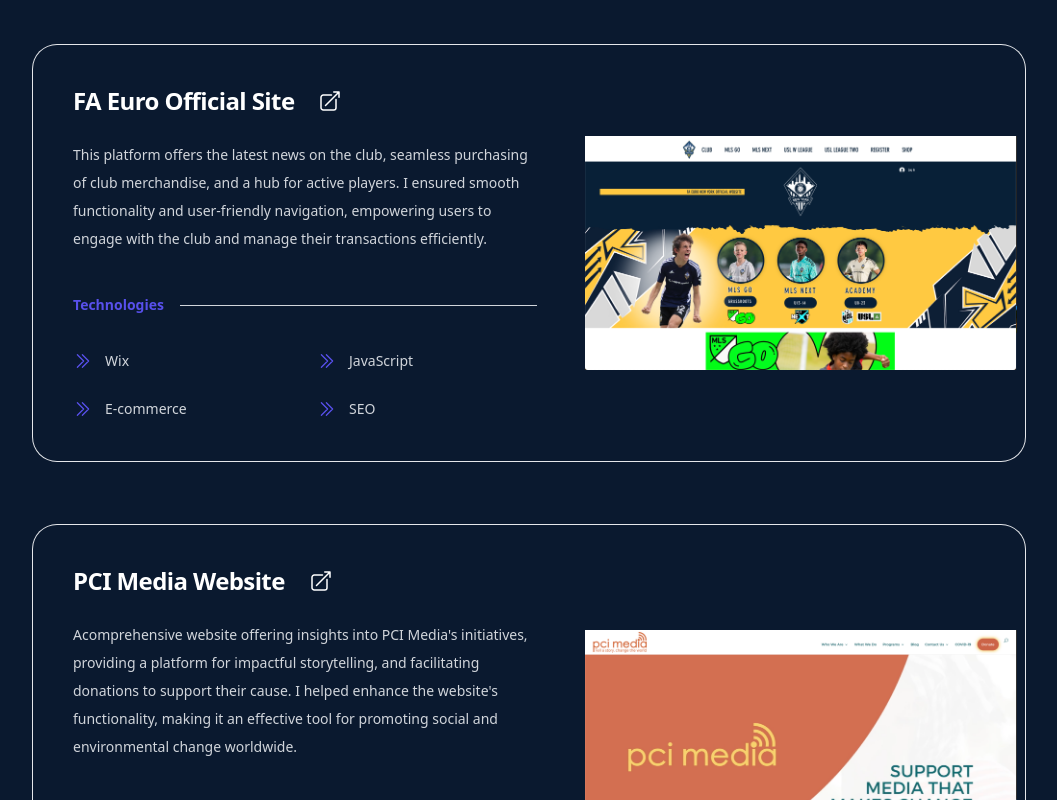
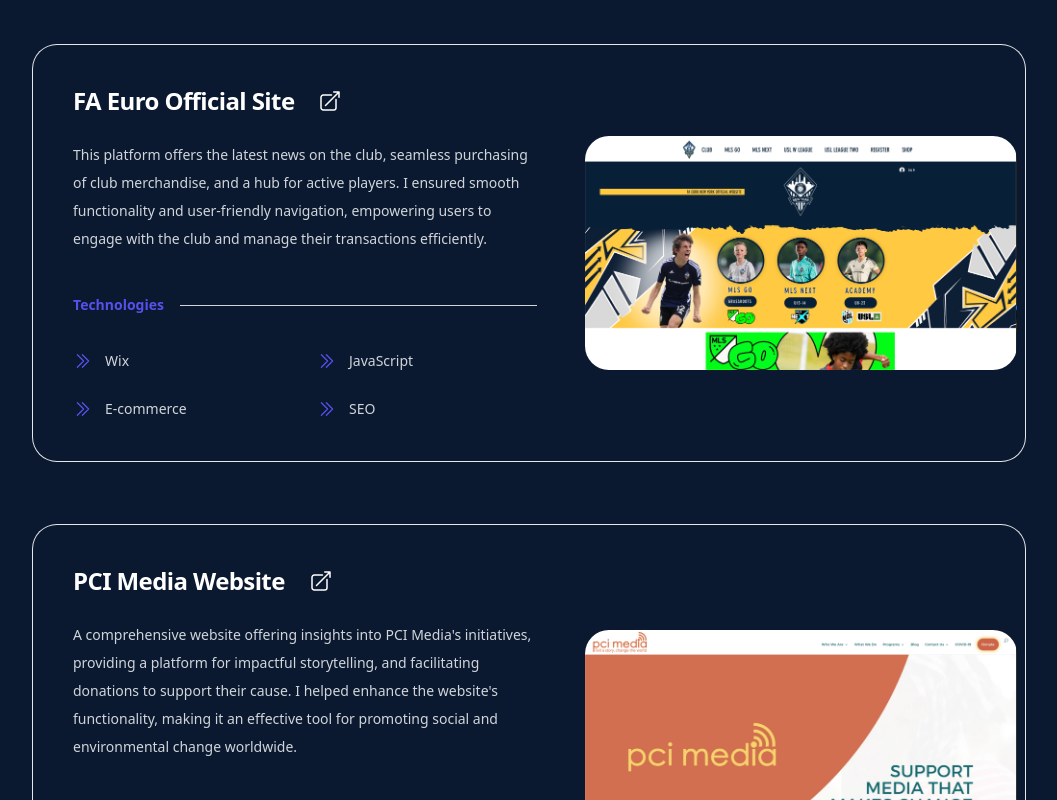
Before and after one commit to fotinh0/foti-ceci-portfolio, a React (Vite) app: page / in a window 1280 px wide. Shown: the part 2360-3160 px from the top of the page, without its empty margins (111-1168 px from the left). Built offline with nearby package versions, Linux system fonts and the light colour scheme.

Commit message:
small fixes

```diff
--- a/src/components/Experience.jsx
+++ b/src/components/Experience.jsx
@@ -138,8 +138,7 @@
                               className="flex gap-x-3 mb-3 text-left"
                             >
                               <ChevronDoubleRightIcon
-                                className="h-6 w-
-                    flex-none text-indigo-400"
+                                className="h-6 w-5 flex-none text-indigo-400"
                                 aria-hidden="true"
                               />
                               {item}
@@ -159,8 +158,9 @@
                 onChange={handleChange}
                 aria-label="Job tabs"
                 variant="scrollable"
-                scrollButtons="auto"
-                className="vertical-tabs" // Hide for small screens
+                scrollButtons
+                allowScrollButtonsMobile
+                className="horizontal-tabs" // Hide for small screens
                 sx={{
                   borderBottom: 0.5,
                   borderColor: "#d1d5db",
@@ -223,7 +223,7 @@
                               className="flex gap-x-3 mb-3 text-left"
                             >
                               <ChevronDoubleRightIcon
-                                className="h-6 w-6 flex-none text-indigo-400"
+                                className="h-6 w-5 flex-none text-indigo-400"
                                 aria-hidden="true"
                               />
                               {item}
--- a/src/components/Projects.jsx
+++ b/src/components/Projects.jsx
@@ -56,14 +56,14 @@
                     ))}
                   </ul>
                 </div>
-                <div className="-mt-2 p-2 lg:mt-0 lg:w-full lg:max-w-md lg:flex-shrink-0">
+                <div className="p-2 lg:w-full my-auto lg:max-w-md lg:flex-shrink-0">
                   <a
                     href={project.projectUrl}
                     target="_blank"
                     rel="noopener noreferrer"
                   >
                     <img
-                      className="h-full object-contain "
+                      className="object-contain rounded-3xl"
                       src={project.imageUrl}
                     ></img>
                   </a>
--- a/src/myData.json
+++ b/src/myData.json
@@ -66,7 +66,7 @@
       "title": "PCI Media Website",
       "imageUrl": "./PCIMediaInc.png",
       "projectUrl": "https://www.pcimedia.org/",
-      "descriptions": "Acomprehensive website offering insights into PCI Media's initiatives, providing a platform for impactful storytelling, and facilitating donations to support their cause. I helped enhance the website's functionality, making it an effective tool for promoting social and environmental change worldwide.",
+      "descriptions": "A comprehensive website offering insights into PCI Media's initiatives, providing a platform for impactful storytelling, and facilitating donations to support their cause. I helped enhance the website's functionality, making it an effective tool for promoting social and environmental change worldwide.",
       "technologies": ["Divi", "JavaScript", "WordPress", "SEO"]
     }
   ]
```
